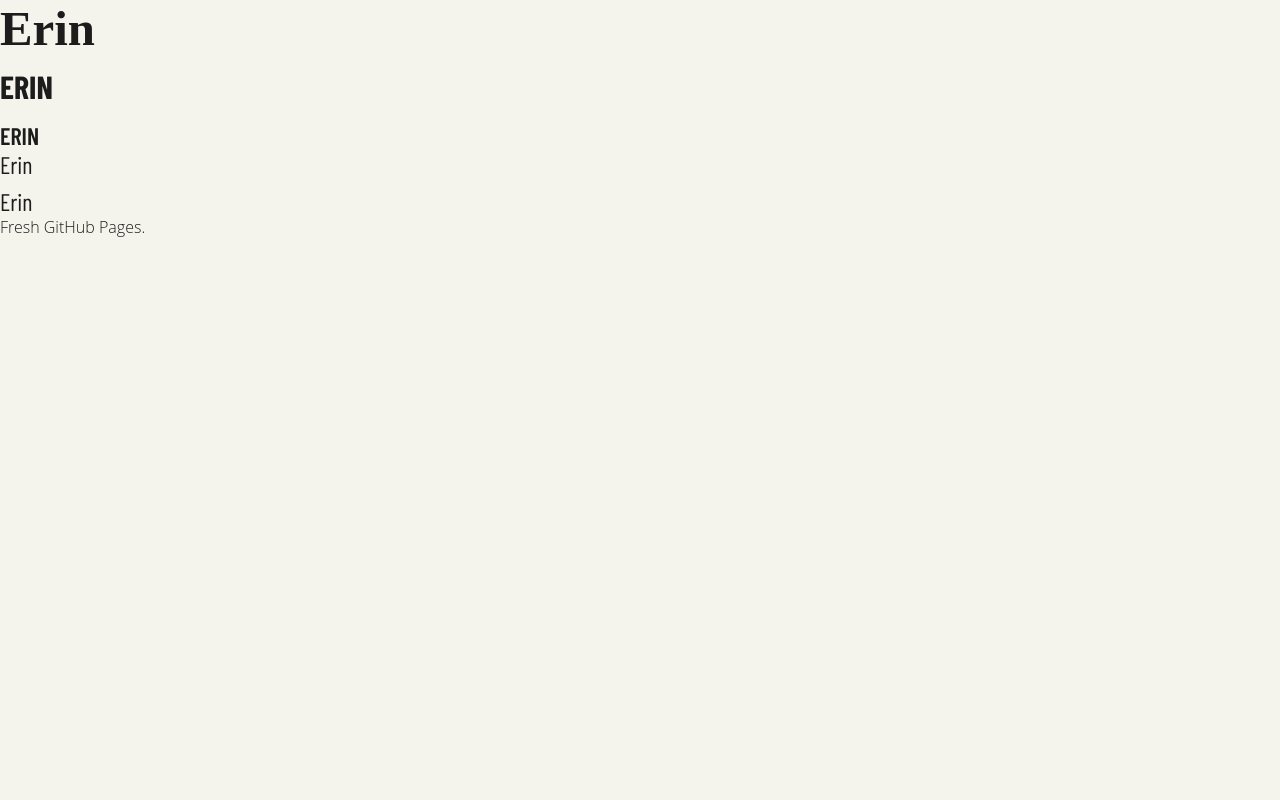
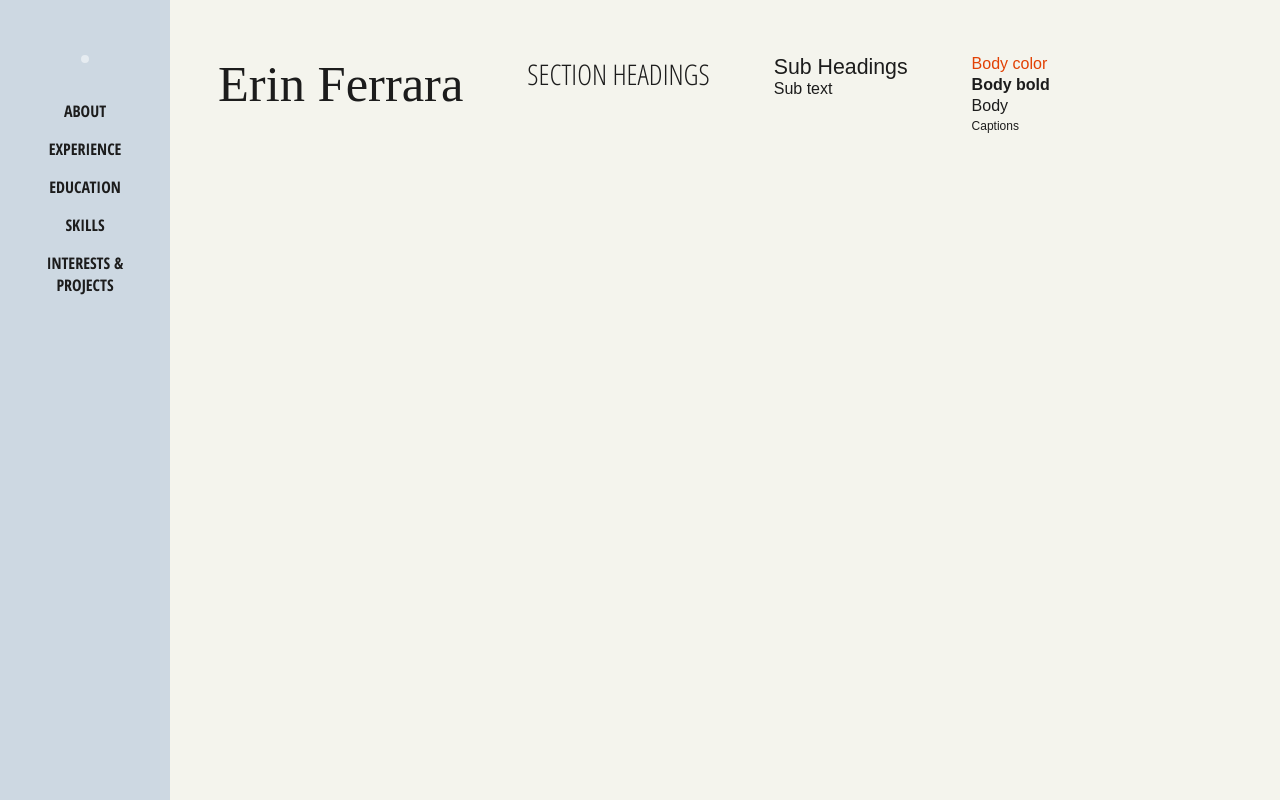
Before and after one commit to eferrara3/eferrara3.github.io, a plain HTML site: page index.html in a window 1280 px wide. Drawn offline with nearby package versions, Linux system fonts and the light colour scheme; a web font is replaced by a local one.

Commit message:
fonts and sections

```diff
--- a/index.html
+++ b/index.html
@@ -1,6 +1,8 @@
 <!DOCTYPE html>
 <html>
 
+
+  <head>
 
   <!-- css sheet -->
     <link href="style.css" rel="stylesheet" type="text/css" />
@@ -9,17 +11,56 @@
     <!-- display: heading -->
     <link href="https://fonts.googleapis.com/css?family=Shrikhand" rel="stylesheet" />
     <!-- primary: main text -->
-  <link href="https://fonts.googleapis.com/css?family=Roboto+Mono:100,100i,300,300i,400,400i,500,500i,700,700i" rel="stylesheet" />
+    <link href="https://fonts.googleapis.com/css2?family=Open+Sans:wght@300;400;600&display=swap" rel="stylesheet" />
     <!-- secondary: section heads, navigation -->
-  <link href="https://fonts.googleapis.com/css?family=Barlow+Condensed:300,400,600,700" rel="stylesheet" />
+    <link href="https://fonts.googleapis.com/css?family=Open+Sans+Condensed:300,700" rel="stylesheet" />
+
+  </head>
 
 
   <body>
-<h1>Erin</h1>
-<h2>Erin</h2>
-<h3>Erin</h3>
-<h4>Erin</h4>
-<h5>Erin</h5>
-<p>Fresh GitHub Pages.</p>
+
+    <div class="anchor" id="page-top"></div>
+
+    <nav>
+
+      <a href="#page-top"><img class="nav-img" src="img/profile.jpeg" alt=""></a>
+      <ul class="nav-ul">
+        <li><a class="nav-li" href="#about">About</a></li>
+        <li><a class="nav-li" href="#experience">Experience</a></li>
+        <li><a class="nav-li" href="#education">Education</a></li>
+        <li><a class="nav-li" href="#skills">Skills</a></li>
+        <li><a class="nav-li" href="#interests">Interests & Projects</a></li>
+      </ul>
+
+    </nav>
+
+    <main class="flex-cont-h-w">
+
+      <section>
+        <h1>Erin Ferrara</h1>
+      </section>
+
+      <section>
+        <h2>Section Headings</h2>
+      </section>
+
+      <section>
+        <h3>Sub Headings</h3>
+        <p class="lt">Sub text</p>
+      </section>
+
+      <section>
+        <p class="emp-c">Body color</p>
+        <p class="emp-b">Body bold</p>
+        <p>Body</p>
+        <p class="sm">Captions</p>
+      </section>
+
+    </main>
+
+
   </body>
+
+
 </html>
--- a/style.css
+++ b/style.css
@@ -5,6 +5,10 @@
 * {
   margin: 0;
   padding: 0;
+  font-size: 16px;
+  font-weight: 400;
+  font-family: Arial;
+  text-decoration: none;
   /* main background and link text on hover */
   --color-main-1: #F4F4ED;
   /* main text and link background on hover */
@@ -16,16 +20,18 @@
 }
 
 
+/* --containers-- */
+
+/* bg container*/
 body {
   color: var(--color-main-2);
   background-color: var(--color-main-1);
-  font-family: "Open Sans", Arial;
-  font-weight: 300;
+  font-family: "Open Sans";
   overflow-y: scroll;
   scroll-behavior: smooth;
 }
 
-
+/* nav container*/
 nav {
   left: 0;
   top: 0;
@@ -41,7 +47,7 @@
   max-width: 170px;
 }
 
-
+/* body container*/
 main {
   padding-top: 55px;
   padding-left: 1rem;
@@ -50,7 +56,7 @@
   margin-left: 170px;
 }
 
-
+/* inner body container*/
 section {
   display: block;
   padding-bottom: 5rem;
@@ -59,81 +65,51 @@
 }
 
 
+/* --fonts-- */
+
+/* title */
 h1 {
   font-family: "Shrikhand";
-  font-size: 48.83px;
-  padding-bottom: .2em;
-  text-decoration: none;
-  text-transform: none;
+  font-size: 3.157rem;
+  padding-bottom: .5rem;
   display: block;
 }
 
-
-h2,
-h3,
-h4,
-h5 {
-  font-family: "Barlow Condensed", sans-serif;
-}
-
-
+/* section heading */
 h2 {
-  font-size: 2rem;
-  font-weight: 700;
+  font-family: "Open Sans Condensed";
+  font-weight: 300;
+  font-size: 1.777rem;
   padding-bottom: 1rem;
   text-transform: uppercase;
   display: block;
   order: 1;
 }
 
-
+/* subheading */
 h3 {
-  font-size: 1.5rem;
-  font-weight: 600;
-  text-transform: uppercase;
-  /* padding-bottom: .3rem; */
+  font-size: 1.333rem;
+  font-weight: 300;
   display: block;
   order: 2;
 }
 
-
-h4 {
-  font-size: 1.5rem;
-  font-weight: 400;
-  padding-bottom: .5rem;
-  display: block;
-  order: 3;
-}
-
-
-h5 {
-  font-size: 1.5rem;
-  font-weight: 300;
-  display: block;
-  order: 4;
-}
-
-
+/* body */
 p {
   display: block;
-  font-size: 16px;
   padding-bottom: .2rem;
-  order: 5;
+  order: 3;
   flex: 1 0 100%;
 }
 
-
-ul {
-  list-style: none;
-}
-
-
+/* list item */
 li.custom-bullet::before {
   content: "+";
   padding-right: 8px;
 }
 
 
+/* links */
 p > a {
   color: var(--color-accent-2);
 }
@@ -161,6 +137,46 @@
 }
 
 
+/* text */
+.emp-c {
+  color: var(--color-accent-2);
+}
+
+.emp-b {
+  font-weight: 600;
+}
+
+.sm {
+  font-size: 0.75rem;
+}
+
+.lt {
+  font-weight: 300;
+}
+
+.ul {
+  list-style-type: none;
+}
+
+/* padding */
+.lg-section-pad {
+  padding-bottom: 2.5rem;
+}
+
+.sm-section-pad {
+  padding-bottom: 1rem;
+}
+
+.xs-section-pad {
+  padding-bottom: .5rem;
+}
+
+.chart-container {
+  width: 60vw;
+  position: relative;
+}
+
+
 /* navigation */
 .nav-img {
   border-radius: 50%;
@@ -180,13 +196,14 @@
 }
 
 .nav-li {
-  font-family: "Barlow Condensed", sans-serif;
-  font-weight: 600;
+  font-family: "Open Sans Condensed";
+  font-weight: 700;
+  padding-bottom: 1rem;
+  text-transform: uppercase;
+  display: block;
   color: var(--color-main-2);
   display: block;
-  text-transform: uppercase;
   padding: 8px 20px;
-  text-decoration: none;
 }
 
 .nav-li:hover {
@@ -200,58 +217,6 @@
   position: relative;
   top: -.5rem;
   visibility: hidden;
-}
-
-
-/* text */
-.emp-c {
-  color: var(--color-accent-2);
-}
-
-.emp-i {
-  font-style: italic;
-}
-
-.emp-b {
-  font-weight: 500;
-}
-
-.emp-spaced {
-  padding: 0 1em 0 1em;
-}
-
-.h1-sub {
-  font-family: "Barlow Condensed", sans-serif;
-  font-size: 1.1em;
-  font-weight: 600;
-  text-transform: none;
-  display: block;
-}
-
-.lg-entry-pad {
-  padding-bottom: 2.5rem;
-}
-
-.sm-entry-pad {
-  padding-bottom: 1rem;
-}
-
-.xs-entry-pad {
-  padding-bottom: .5rem;
-}
-
-/* a.mailto {
-  color: var(--color-main-2);
-}
-
-a.mailto:hover {
-  color: var(--color-main-1);
-  background-color: var(--color-main-2);
-} */
-
-.chart-container {
-  width: 60vw;
-  position: relative;
 }
 
 
```
Also changed, not shown: img/profile.jpeg (added), 1 other file. Lines whose indentation alone changed are shown as unchanged.
